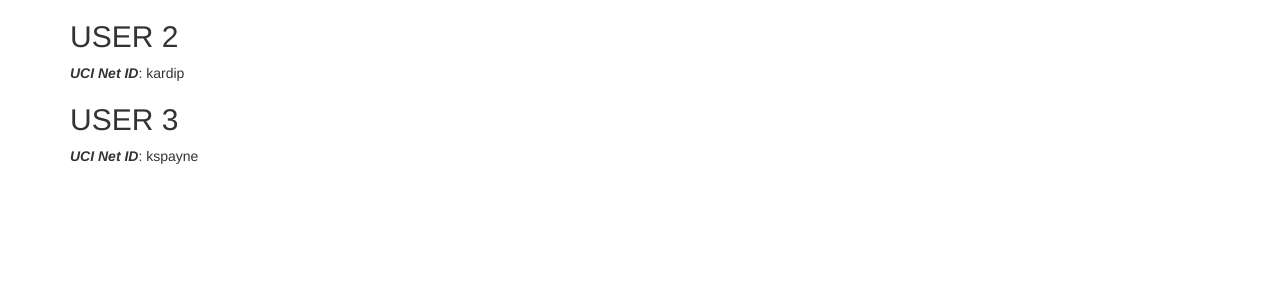
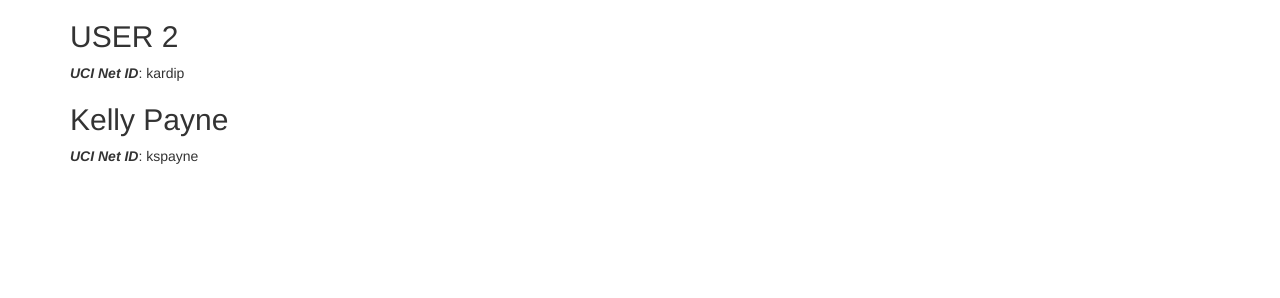
Before and after one commit to maxxdoan/DangerDungeon, a Jekyll site: the page built from docs/team.md, in a window 1280 px wide. Shown: the part 296-594 px from the top of the page. Built offline with Jekyll 4.4.1, drawn with Linux system fonts in a browser that asks for light colours.

Commit message:
Update team.md

```diff
--- a/docs/team.md
+++ b/docs/team.md
@@ -12,5 +12,5 @@
 ## USER 2
 ***UCI Net ID***: kardip
 
-## USER 3
+## Kelly Payne
 ***UCI Net ID***: kspayne
```
